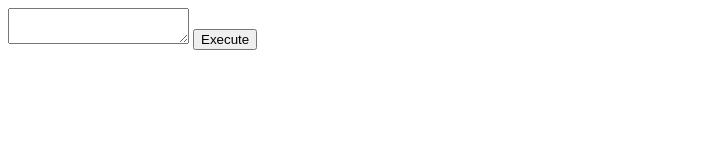
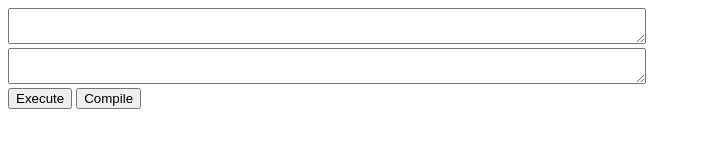
Before and after one commit to ben-turner/project-screech-owl, a plain HTML site: page index.html in a window 1280 px wide. Shown: the whole page, without its empty margins (0-701 px from the left). Drawn offline with Linux system fonts and the light colour scheme.

Commit message:
Partial work

```diff
--- a/index.html
+++ b/index.html
@@ -4,7 +4,9 @@
 	<script src="runner.js"></script>
 </head>
 <body>
-<textarea id="code"></textarea>
+<textarea id="code" style="width: 50%; height: 80%;"></textarea>
+<textarea id="assembly" style="width: 50%; height: 80%;"></textarea><br>
 <button onclick="run()">Execute</button>
+<button onclick="document.getElementById('assembly').value = partialCompile(document.getElementById('code').value)">Compile</button>
 </body>
 </html>
--- a/runner.js
+++ b/runner.js
@@ -239,12 +239,13 @@ function execute(data) {
 }
 
 function partialCompile(code) {
-	var buf = []
+	var buf = new Uint8Array()
 	  , marks = []
 	  , lines = code.split("\n")
 
 	for (var i = 0; i < lines.length; i++) {
-		line = lines[i].match(/^([A-Z]{2,5})/g)
+		console.log(lines[i])
+		line = lines[i].split(/\t/g)
 		switch (line[1]) {
 			case "MEML":
 				buf.push(0x24)
@@ -289,8 +290,31 @@ function partialCompile(code) {
 				break
 			case "MARK":
 				marks[parseInt(line[1])] = buf.length
+				break
+			case "GOTO":
+				buf.push(0x14) // Fallthrough
+			case "MARKVAL":
+				buf.push(["MARK", parseInt(line[2])])
+				break
 		}
 	}
+
+	for (var i = 0; i < buf.length; i++) {
+		if (typeof(buf[i]) == "array") {
+			switch (buf[i][0]) {
+				case "MARK":
+					buf[i] = marks[buf[i][1]]
+			}
+		}
+	}
+
+	var binary = ''
+	for (var i = 0; i < buf.length; i++) {
+		console.log(buf[i].toString(16))
+		binary += Strings.fromCharCode(buf[i])
+	}
+
+	return btoa(binary)
 }
 
 document.onkeypress = function(e) {
```
Also changed, not shown: 1 other file.
